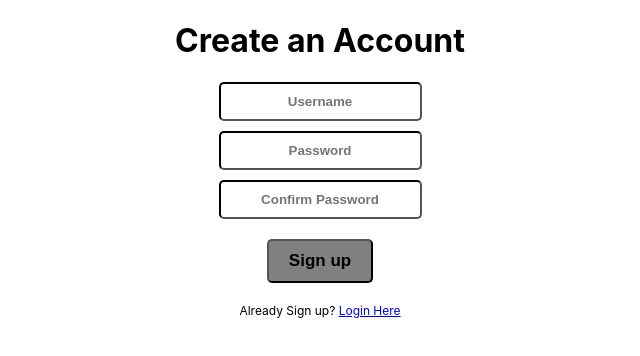
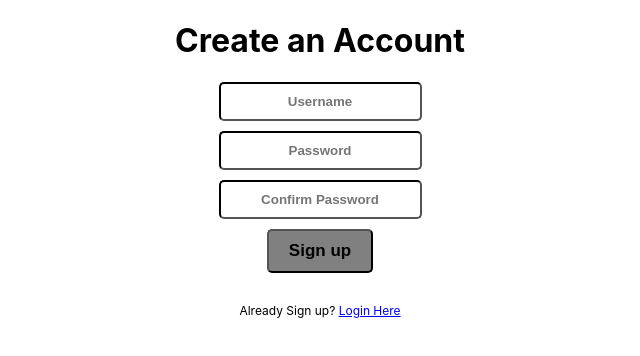
Before and after one commit to cs23-mud/frontend, a React (Create React App) app in the folder adventure/: page /register in a window 1280 px wide. Shown: the top 356 px of the page, without its empty margins (320-960 px from the left). Built offline with nearby package versions, Linux system fonts and the light colour scheme.

Commit message:
Moved submit Buttons back inside their Forms

```diff
--- a/adventure/src/Components/Login.js
+++ b/adventure/src/Components/Login.js
@@ -9,8 +9,7 @@ flex-direction: column;
   align-items: center;
   justify-content: center;
 `;
-const Header = styled.div`
-`;
+const Header = styled.div``;
 const Title = styled.h1``;
 const Form = styled.form`
   margin-bottom: 10px;
@@ -102,8 +101,10 @@ function Login(props) {
           value={user.password}
           onChange={inputHandler}
         />
+        <Container>
+          <Button type='submit'>Login</Button>
+        </Container>
       </Form>
-      <Button type='submit'>Login</Button>
       <SignUp>
         {' '}
         or Sign up <Link to='/register'>Here</Link>
--- a/adventure/src/Components/Register.js
+++ b/adventure/src/Components/Register.js
@@ -62,7 +62,7 @@ display: flex;
   justify-content: center;
   flex-direction: column;
   align-items: center;
-`
+`;
 const SignUp = styled.div`
   font-size: 12px;
   color: black;
@@ -146,8 +146,10 @@ const Register = props => {
             />
           </Input>
         </Text>
+        <Container>
+          <Button type='submit'>Sign up</Button>
+        </Container>
       </Form>
-      <Button type='submit'>Sign up</Button>
       <SignUp>
         Already Sign up? <Link to='/'>Login Here</Link>
       </SignUp>
```
Lines whose indentation alone changed are shown as unchanged.
